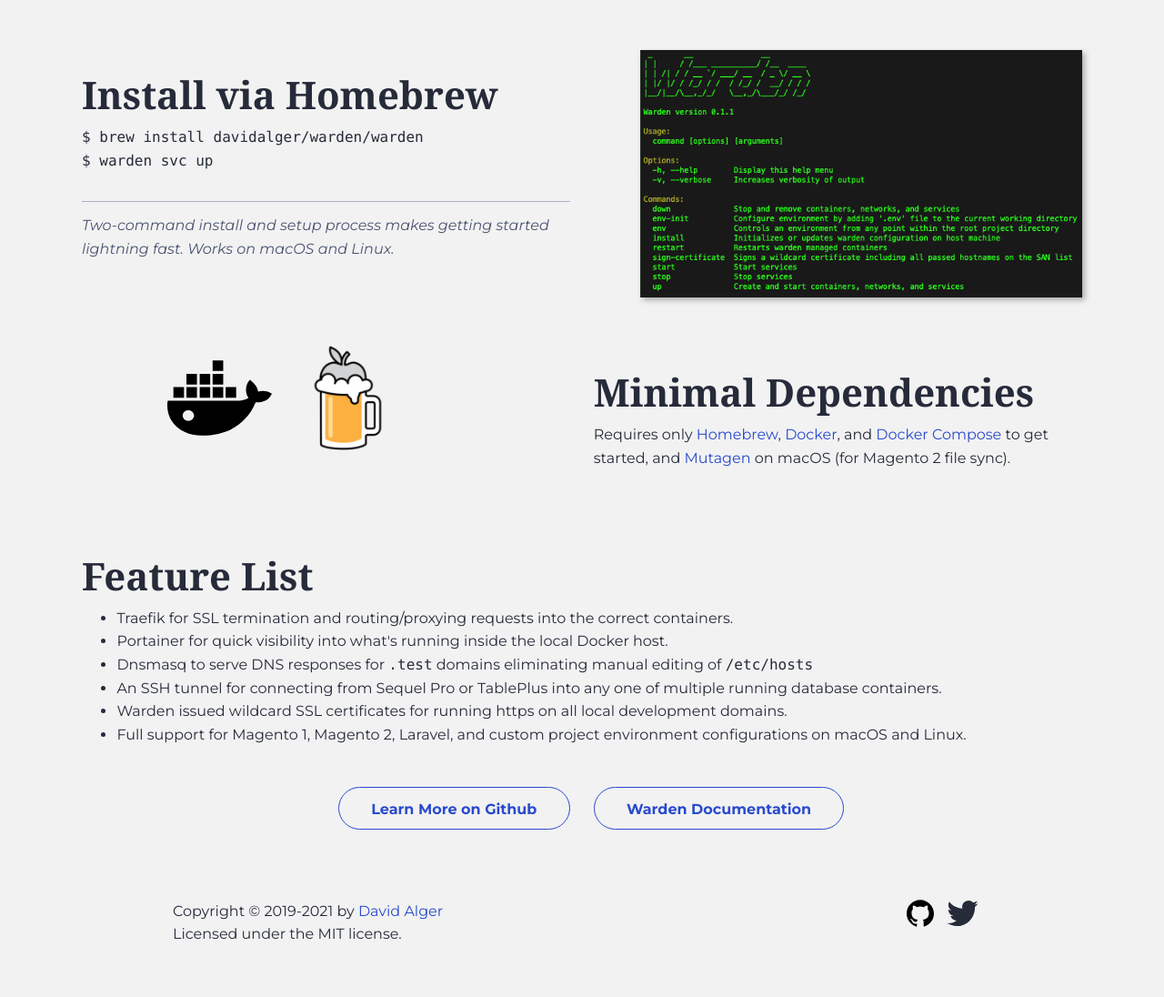
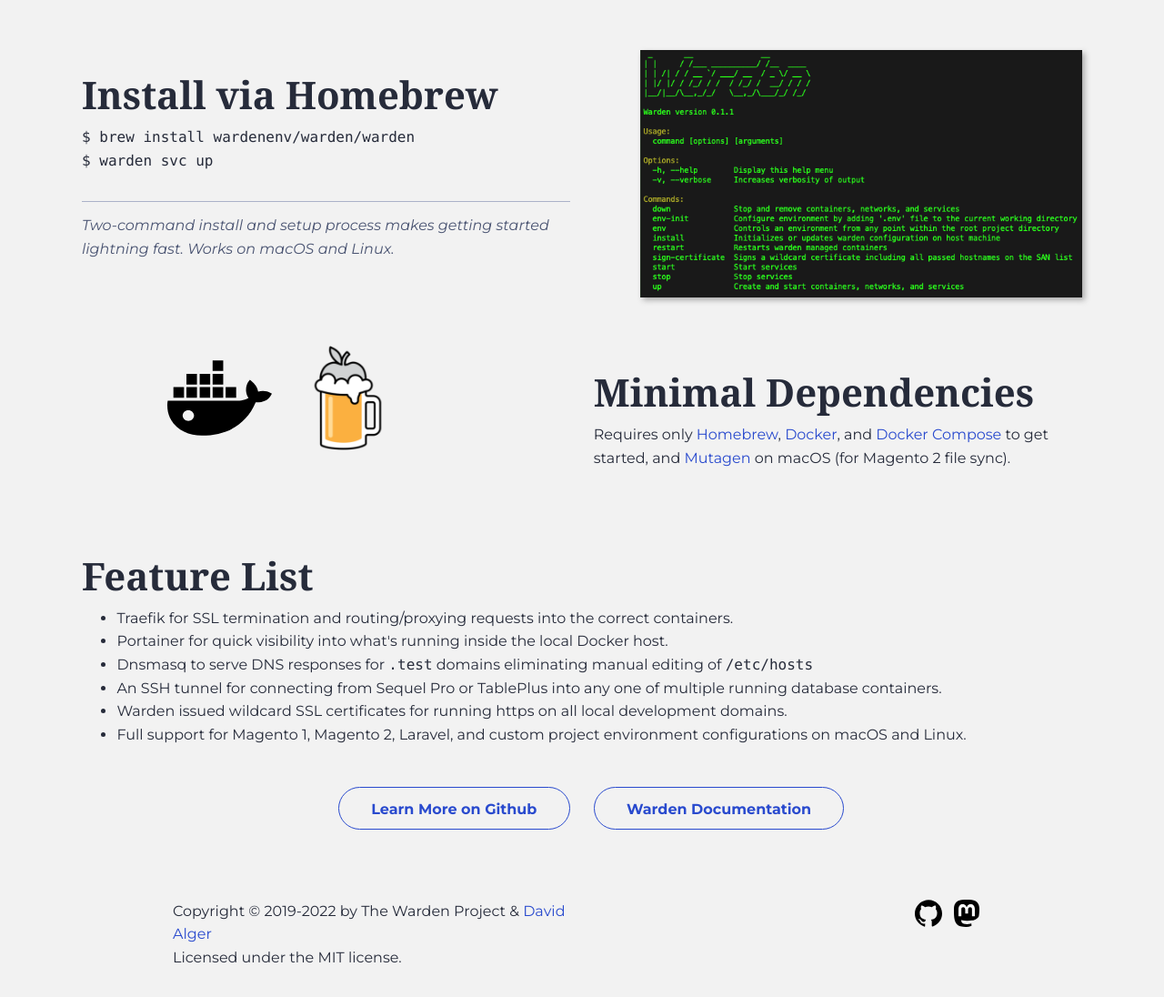
Before and after one commit to wardenenv/landing-site, a website: page src/raw/index.html in a window 1280 px wide. Shown: the part 220-1316 px from the top of the page at 91% size. Drawn offline with nearby package versions, Linux system fonts and the light colour scheme; files that its build step writes are made by us from their sources; a web font is replaced by a local one.

Commit message:
Change URL from David's personal twitter to Warden's mastodon on the PHP Community

```diff
--- a/src/raw/index.html
+++ b/src/raw/index.html
@@ -39,7 +39,7 @@
                     <div class="border--bottom pb2 mb1">
                         <h2>Install via Homebrew</h2>
                         <pre class="code">
-$ brew install davidalger/warden/warden
+$ brew install wardenenv/warden/warden
 $ warden svc up
 </pre>
                     </div>
@@ -104,13 +104,13 @@
         <div class="container">
             <div class="grid-row">
                 <div class="grid-column mt2 span-half order-2">
-                    <div>Copyright &copy; 2019-2021 by <a class="link" href="https://davidalger.com/">David Alger</a></div>
+                    <div>Copyright &copy; 2019-2022 by The Warden Project &amp; <a class="link" href="https://davidalger.com/">David Alger</a></div>
                     <div>Licensed under the MIT license.</div>
                 </div>
                 <div class="grid-column mt2 span-half align--right align--center-on-mobile">
                     <ul class="no-bullets list--inline order-1">
-                        <li class="mr1"><a href="https://github.com/wardenenv/warden" class="link"><img class="icon" src="./img/github.svg" alt="Github"></a></li>
-                        <li class="mr1"><a href="https://twitter.com/blackbooker" target="_blank" class="link"><img class="icon" src="./img/twitter.svg" alt="Twitter"></a></li>
+                        <li class="mr1"><a href="https://github.com/wardenenv/warden" class="link"><img class="icon" src="./img/github.svg" alt="Warden on GitHub"></a></li>
+                        <li class="mr1"><a href="https://phpc.social/@warden" target="_blank" class="link"><img class="icon" src="./img/mastodon.svg" alt="Warden on Mastodon"></a></li>
                     </ul>
                 </div>
             </div>
```
